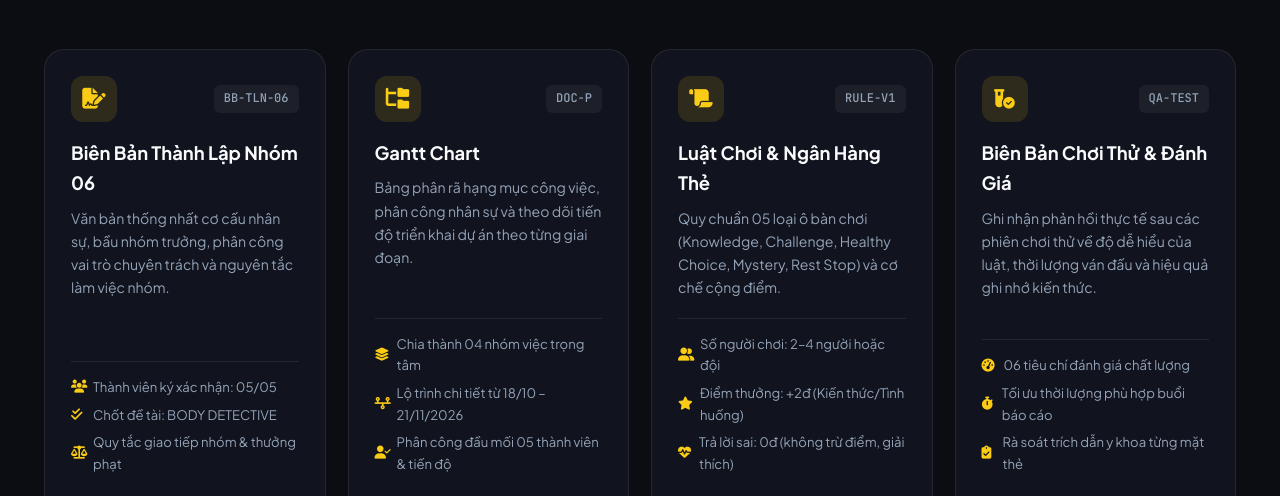
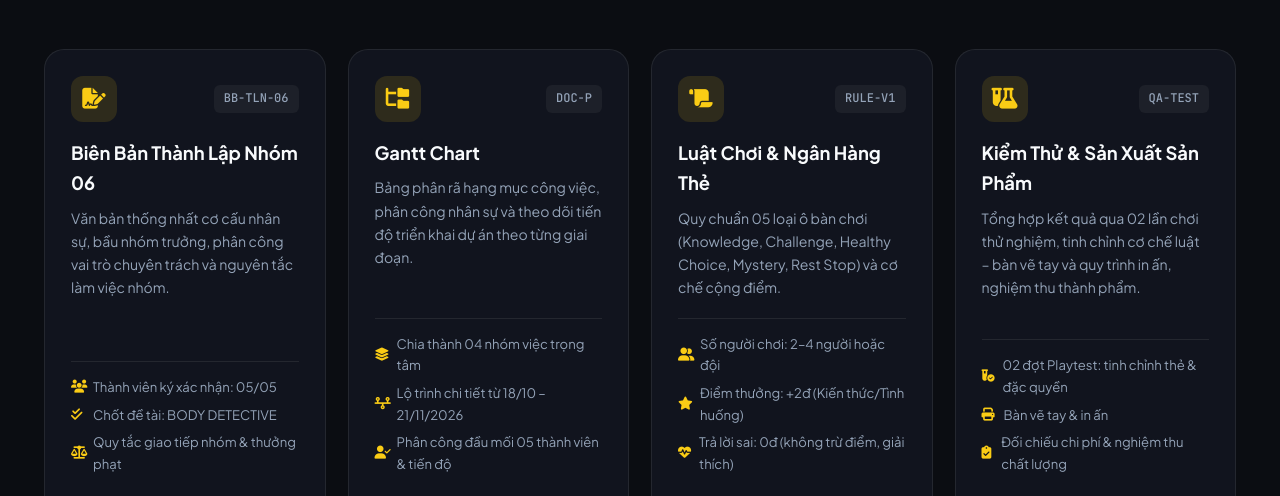
Before and after one commit to lehieu24032008-creator/wesite-nhom, a plain HTML site: page index.html in a window 1280 px wide. Shown: the part 2549-3045 px from the top of the page. Drawn offline with Linux system fonts and the light colour scheme.

Commit message:
4. sửa phần biên bản

```diff
--- a/index.html
+++ b/index.html
@@ -1588,28 +1588,23 @@
           <!-- Tài liệu 4: Biên bản kiểm thử & phản hồi -->
           <div class="doc-card">
             <div class="doc-header">
-              <div class="doc-icon">
-                <i class="fa-solid fa-vial-circle-check"></i>
-              </div>
+              <div class="doc-icon"><i class="fa-solid fa-flask-vial"></i></div>
               <span class="doc-code">QA-TEST</span>
             </div>
-            <h3>Biên Bản Chơi Thử & Đánh Giá</h3>
+            <h3>Kiểm Thử & Sản Xuất Sản Phẩm</h3>
             <p>
-              Ghi nhận phản hồi thực tế sau các phiên chơi thử về độ dễ hiểu của
-              luật, thời lượng ván đấu và hiệu quả ghi nhớ kiến thức.
+              Tổng hợp kết quả qua 02 lần chơi thử nghiệm, tinh chỉnh cơ chế
+              luật – bàn vẽ tay và quy trình in ấn, nghiệm thu thành phẩm.
             </p>
             <ul class="doc-meta">
               <li>
-                <i class="fa-solid fa-gauge-high"></i> 06 tiêu chí đánh giá chất
-                lượng
+                <i class="fa-solid fa-vial-circle-check"></i> 02 đợt Playtest:
+                tinh chỉnh thẻ & đặc quyền
               </li>
+              <li><i class="fa-solid fa-print"></i> Bàn vẽ tay & in ấn</li>
               <li>
-                <i class="fa-solid fa-stopwatch"></i> Tối ưu thời lượng phù hợp
-                buổi báo cáo
-              </li>
-              <li>
-                <i class="fa-solid fa-clipboard-check"></i> Rà soát trích dẫn y
-                khoa từng mặt thẻ
+                <i class="fa-solid fa-clipboard-check"></i> Đối chiếu chi phí &
+                nghiệm thu chất lượng
               </li>
             </ul>
             <a
```
